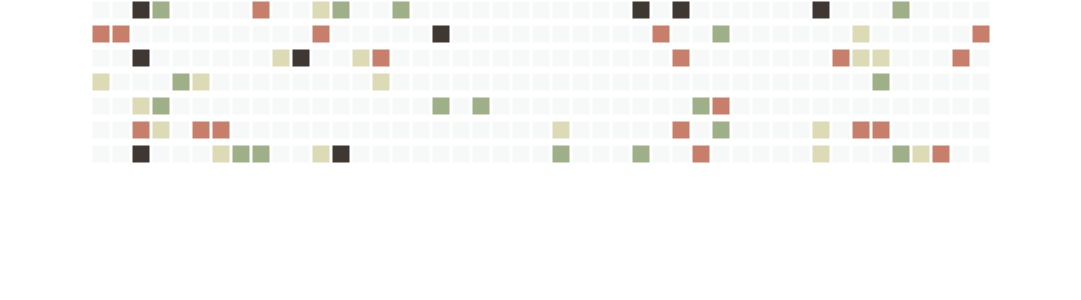
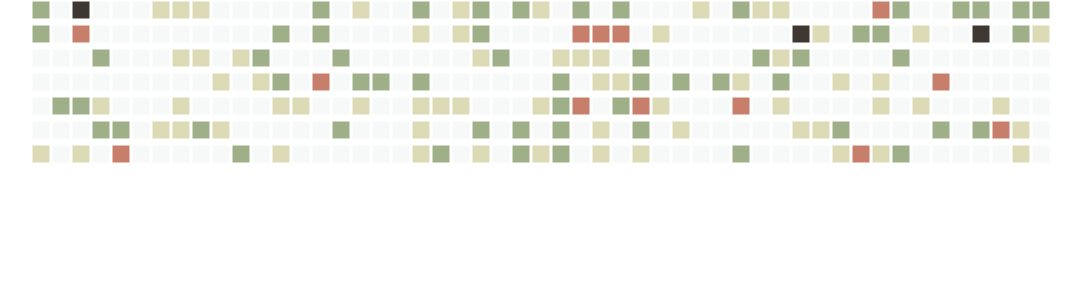
Before and after one commit to ochuzor/heat-map, a React (Create React App) app: page / in a window 1280 px wide. Shown: the top 300 px of the page, without its empty margins (99-1180 px from the left). Built offline with nearby package versions, Linux system fonts and the light colour scheme.

Commit message:
some mall adjustments

```diff
--- a/src/App.tsx
+++ b/src/App.tsx
@@ -11,7 +11,7 @@ type GithubData = {
 };
 
 function App() {
-  const data: GithubData[] = range(0, 80)
+  const data: GithubData[] = range(0, 200)
     .map(_ => {
       return ({
         dayOfWeek: random(0, 6),
--- a/src/components/HeatMap.tsx
+++ b/src/components/HeatMap.tsx
@@ -85,7 +85,7 @@ export function HeatMap({ data, getRowValue, getColumnValue, getNumberValue }: H
 
         return ({
             id,
-            color: getColor(category, "red"),
+            color: getColor(category, "blue"),
         });
     };
 
```
